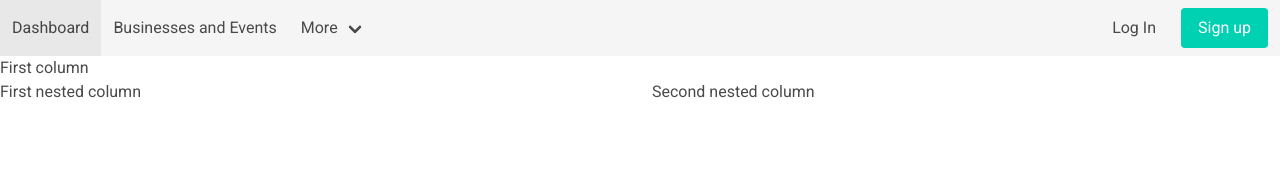
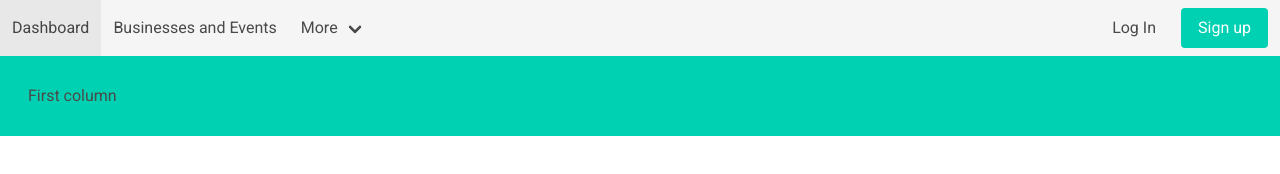
Before and after one commit to a1765252/2021-s1-wdc-webapp, a plain HTML site: page index.html in a window 1280 px wide. Drawn offline with nearby package versions, Linux system fonts and the light colour scheme.

Commit message:
first commit

```diff
--- a/index.html
+++ b/index.html
@@ -55,16 +55,9 @@
             </nav>
 
             <!-- Beginning of Flexbox (with assistance from Bulma) -->
-            <div class="columns">
+            <div class="columns has-background-primary p-4 m-0">
                 <div class="column">
-                    <p class="bd-notification is-info">First column</p>
-                <div class="columns is-three-quarters-mobile">
-                    <div class="column">
-                        <p class="bd-notification is-info">First nested column</p>
-                    </div>
-                    <div class="column">
-                      <p class="bd-notification is-info">Second nested column</p>
-                    </div>
+                    <p class="bd-notification is-primary">First column</p>
                 </div>
             </div>
         </header>
```
